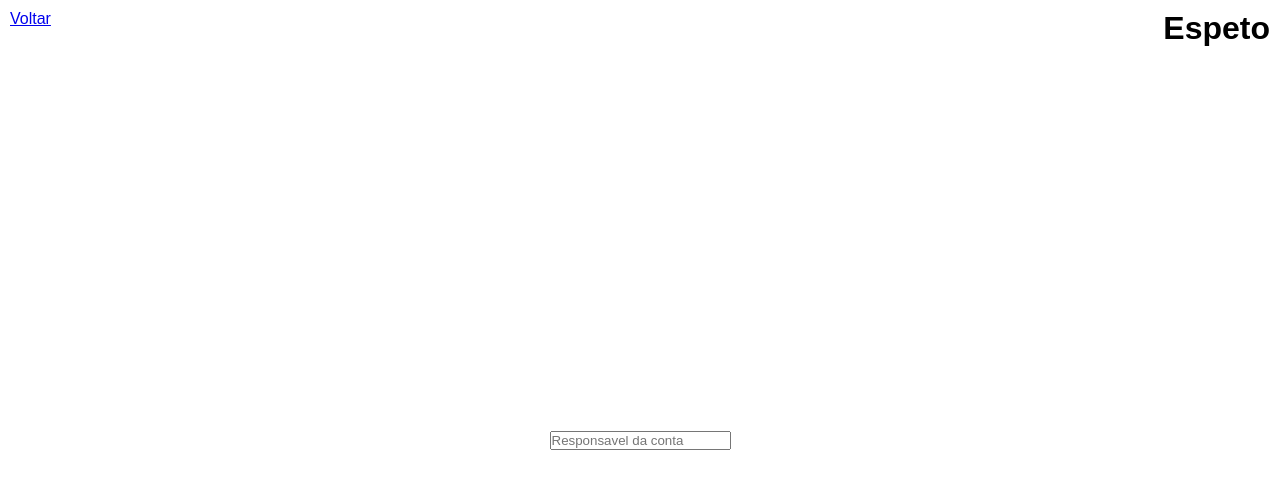
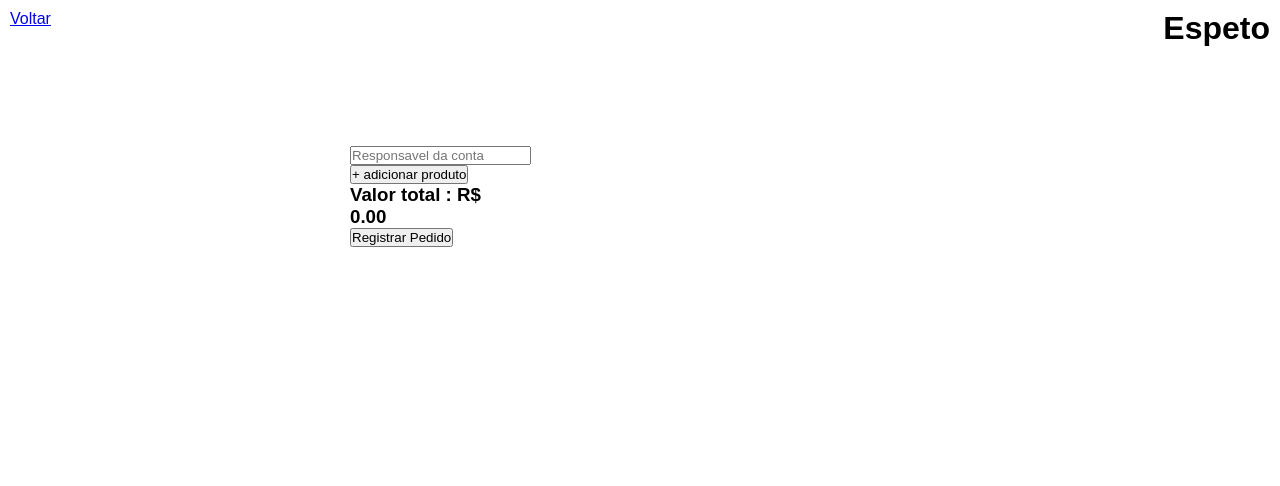
Before and after one commit to ADP087/Restaurante, a plain HTML site: page Paginas/registro-pedido.html in a window 1280 px wide. Drawn offline with Linux system fonts and the light colour scheme.

Commit message:
Mexendo no Registro Pedido

```diff
--- a/Paginas/registro-pedido.html
+++ b/Paginas/registro-pedido.html
@@ -17,6 +17,12 @@
             <input type="text" name="nome-mesa" id="nome-mesa" placeholder="Responsavel da conta">
 
             <div class="info-pedidos"></div>
+
+            <button>+ adicionar produto</button>
+
+            <h3>Valor total : R$<p>0.00</p></h3>
+
+            <button type="submit">Registrar Pedido</button>
         </form>
     </main>
 </body>
--- a/Src/assets/css/registro-pedido.css
+++ b/Src/assets/css/registro-pedido.css
@@ -24,3 +24,9 @@ main {
     height: 90%;
     width: 100%;
 }
+
+form {
+    width: 50%;
+    height: 90%;
+    padding: 30px;
+}
```
